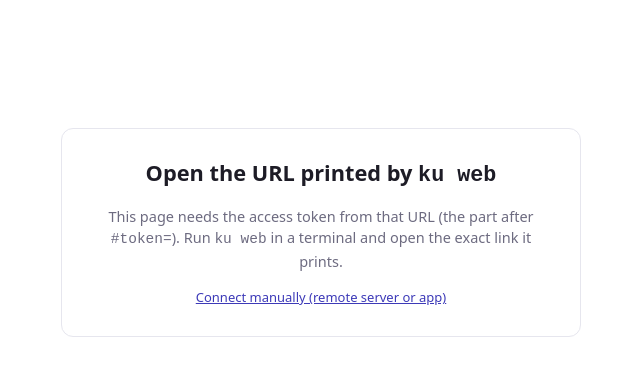
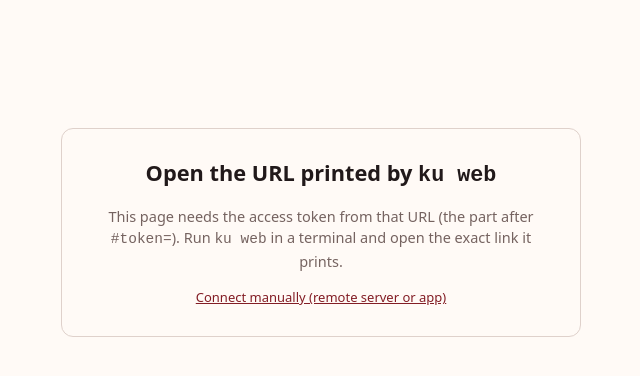
Before and after one commit to anslwy/kurisu, a Svelte app in the folder crates/kurisu/web/: page / in a window 1280 px wide. Shown: the top 376 px of the page, without its empty margins (319-959 px from the left). Built offline with nearby package versions, Linux system fonts and the light colour scheme.

Commit message:
Match web UI palette to Kurisu burgundy and ivory mark

```diff
--- a/crates/kurisu/web/chat.html
+++ b/crates/kurisu/web/chat.html
@@ -4,7 +4,7 @@
   <meta charset="utf-8">
   <meta name="viewport" content="width=device-width, initial-scale=1, viewport-fit=cover">
   <meta name="color-scheme" content="light">
-  <meta name="theme-color" content="#fbf7fd">
+  <meta name="theme-color" content="#fffaf6">
   <meta name="robots" content="noindex">
   <title>Kurisu</title>
 </head>
--- a/crates/kurisu/web/index.html
+++ b/crates/kurisu/web/index.html
@@ -4,7 +4,7 @@
   <meta charset="utf-8">
   <meta name="viewport" content="width=device-width, initial-scale=1, viewport-fit=cover">
   <meta name="color-scheme" content="light dark">
-  <meta name="theme-color" content="#2b2a3d">
+  <meta name="theme-color" content="#240c0e">
   <link rel="manifest" href="./manifest.webmanifest">
   <link rel="icon" href="./icon.svg" type="image/svg+xml">
   <link rel="apple-touch-icon" href="./icon-192.png">
--- a/crates/kurisu/web/src/app.css
+++ b/crates/kurisu/web/src/app.css
@@ -1,19 +1,24 @@
+/* Burgundy and ivory echo the Kurisu mark; status colors keep their meanings. */
 :root {
-  --side: #2b2a3d; --side-fg: #cfcde3; --side-muted: #8e8ca6; --side-hover: #37354d; --side-sel: #4d4ac4; --side-sel-fg: #ffffff;
-  --bg: #ffffff; --bg2: #f7f7fa; --line: #e6e6ee; --fg: #1d1c26; --muted: #6d6b80; --hover: #f5f5fa;
-  --accent: #4d4ac4; --accent-fg: #fff; --link: #3d3ab8;
-  --err-bg: #fdecea; --err: #b3261e; --sys: #6d6b80; --ok: #1f8a4c; --warn: #b26a00; --busy: #6e6af0; --appr: #c2410c;
-  --you: #4d4ac4; --lead: #d9822b; --worker: #2e8b7a; --peer: #9a4fd1;
-  --code: #f2f2f7; --codefg: #c2410c; --chip: #efeff5;
+  color-scheme: light;
+  --side: #240c0e; --side-fg: #f5eeee; --side-muted: #c7acad; --side-hover: #411519; --side-sel: #6b1116; --side-sel-fg: #fff9f5;
+  --bg: #fffaf6; --bg2: #f6eeea; --line: #dfd1cb; --fg: #21191a; --muted: #756360; --hover: #f1e5df;
+  --accent: #6b1116; --accent-fg: #fffaf6; --link: #831d25;
+  --err-bg: #fdecea; --err: #b3261e; --sys: #756360; --ok: #207344; --warn: #8b5900; --busy: #326b9c; --appr: #a3420b;
+  --you: #6b1116; --lead: #925115; --worker: #267564; --peer: #426f9a;
+  --code: #f1e8e2; --codefg: #8a381c; --chip: #efe3dd;
+  --badge: #fff0df; --badge-fg: #6b1116; --appr-fg: #fffaf6;
 }
 @media (prefers-color-scheme: dark) {
   :root {
-    --side: #17161f; --side-fg: #c9c7dd; --side-muted: #7f7d96; --side-hover: #22212e; --side-sel: #5653d6;
-    --bg: #1d1c26; --bg2: #23222e; --line: #302e3d; --fg: #e7e6f0; --muted: #9a98ae; --hover: #262533;
-    --accent: #8784ff; --accent-fg: #14131b; --link: #a3a0ff;
-    --err-bg: #3a1f1e; --err: #ff8f86; --sys: #9a98ae; --ok: #6fd39a; --warn: #f0b35a; --busy: #a6a2ff; --appr: #fb923c;
-    --you: #8784ff; --lead: #f0a35a; --worker: #5cc7b2; --peer: #c792f5;
-    --code: #2a2936; --codefg: #fdba74; --chip: #2a2936;
+    color-scheme: dark;
+    --side: #130a0b; --side-fg: #f5eeee; --side-muted: #c2a7a8; --side-hover: #331518; --side-sel: #6b1116;
+    --bg: #1c1516; --bg2: #261d1e; --line: #493638; --fg: #f4ebe5; --muted: #bfa9a3; --hover: #342426;
+    --accent: #edaaa9; --accent-fg: #2d090d; --link: #f1b9b3;
+    --err-bg: #3a1f1e; --err: #ff9b91; --sys: #bfa9a3; --ok: #77d29d; --warn: #efbd6b; --busy: #87bce8; --appr: #f5b36c;
+    --you: #98464c; --lead: #965c25; --worker: #327b6a; --peer: #426f9a;
+    --code: #302325; --codefg: #efb68f; --chip: #38272a;
+    --appr-fg: #301b07;
   }
 }
 * { box-sizing: border-box; }
@@ -36,7 +41,7 @@ input, textarea, select { font: inherit; color: inherit; }
 .hbtn:hover { background: var(--hover); color: var(--fg); }
 .hbtn.on { background: var(--chip); color: var(--fg); }
 .feedback { font-size: 12.5px; min-height: 1.2em; } .feedback.ok { color: var(--ok); } .feedback.bad { color: var(--err); }
-.overlay { position: fixed; inset: 0; background: rgba(10,10,25,.45); display: grid; place-items: start center; z-index: 20; padding: 12vh 16px 16px; }
+.overlay { position: fixed; inset: 0; background: rgba(15,5,7,.5); display: grid; place-items: start center; z-index: 20; padding: 12vh 16px 16px; }
 .modal { background: var(--bg); border-radius: 10px; width: min(480px, 100%); padding: 16px; display: flex; flex-direction: column; gap: 10px; box-shadow: 0 12px 40px rgba(0,0,0,.3); }
 .modal h3 { margin: 0; font-size: 16px; }
 .modal input, .modal textarea, .field input, .field select, .field textarea { width: 100%; border: 1px solid var(--line); background: var(--bg2); border-radius: 6px; padding: 6px 9px; outline: none; }
--- a/crates/kurisu/web/src/chat/chat.css
+++ b/crates/kurisu/web/src/chat/chat.css
@@ -1,19 +1,19 @@
 :root {
   color-scheme: light;
-  --bg: #fbf7fd;
-  --side: #fff9fc;
-  --side2: #f9eefb;
-  --line: #efdfee;
-  --text: #3e3249;
-  --dim: #8e819b;
-  --accent: #b05bd8;
-  --accent2: #e56fb4;
-  --mine: #dfc2f7;
-  --mine-text: #3b2650;
-  --card: #fffdf8;
-  --warn: #c58b31;
-  --bad: #c94d68;
-  --ok: #57b98b;
+  --bg: #fffaf6;
+  --side: #fffaf6;
+  --side2: #f1e5df;
+  --line: #dfd1cb;
+  --text: #21191a;
+  --dim: #6e5c59;
+  --accent: #6b1116;
+  --accent2: #8a252c;
+  --mine: #6b1116;
+  --mine-text: #fffaf6;
+  --card: #fffdf9;
+  --warn: #8b5900;
+  --bad: #b3261e;
+  --ok: #207344;
 }
 * { box-sizing: border-box; }
 html, body { height: 100%; }
@@ -33,7 +33,7 @@ button, input, textarea { font: inherit; color: inherit; }
 .side {
   width: 320px;
   flex: 0 0 320px;
-  background: linear-gradient(180deg, #fffafd 0%, #fff5fa 100%);
+  background: linear-gradient(180deg, #fffaf6 0%, #f6eeea 100%);
   border-right: 1px solid var(--line);
   display: flex;
   flex-direction: column;
@@ -46,7 +46,7 @@ button, input, textarea { font: inherit; color: inherit; }
   gap: 8px;
   border-bottom: 1px solid var(--line);
 }
-.side h1 { font-size: 17px; margin: 0; flex: 1; letter-spacing: 0.01em; color: #4d355c; }
+.side h1 { font-size: 17px; margin: 0; flex: 1; letter-spacing: 0.01em; color: #6b1116; }
 .side .toggle {
   font-size: 12px;
   color: var(--dim);
@@ -79,10 +79,10 @@ button, input, textarea { font: inherit; color: inherit; }
   align-items: flex-start;
   transition: background 0.14s ease, box-shadow 0.14s ease;
 }
-.row:hover { background: #fbf0fb; }
+.row:hover { background: #f1e5df; }
 .row.on {
-  background: linear-gradient(135deg, #f3e2ff, #ffe3f2);
-  box-shadow: inset 0 0 0 1px #ecd1f2, 0 4px 14px rgba(176, 91, 216, 0.10);
+  background: linear-gradient(135deg, #f0dfd7, #f7eae2);
+  box-shadow: inset 0 0 0 1px #d7b9ae, 0 4px 14px rgba(107, 17, 22, 0.10);
 }
 .avatar {
   width: 40px;
@@ -93,12 +93,12 @@ button, input, textarea { font: inherit; color: inherit; }
   place-items: center;
   font-weight: 700;
   font-size: 14px;
-  background: linear-gradient(145deg, #c084fc, #f472b6);
+  background: linear-gradient(145deg, #6b1116, #8a252c);
   color: #fff;
   text-transform: uppercase;
-  box-shadow: 0 2px 8px rgba(192, 100, 214, 0.22);
+  box-shadow: 0 2px 8px rgba(107, 17, 22, 0.22);
 }
-.row.arch .avatar { background: #f0e4f2; color: #b09ab8; box-shadow: none; }
+.row.arch .avatar { background: #e8ded8; color: #6e5c59; box-shadow: none; }
 .who { flex: 1; min-width: 0; display: block; }
 .top { display: flex; gap: 8px; align-items: baseline; }
 .name {
@@ -109,7 +109,7 @@ button, input, textarea { font: inherit; color: inherit; }
   overflow: hidden;
   text-overflow: ellipsis;
   flex: 1;
-  color: #3e3249;
+  color: #21191a;
 }
 .time { font-size: 11px; color: var(--dim); flex: 0 0 auto; }
 .preview {
@@ -121,14 +121,14 @@ button, input, textarea { font: inherit; color: inherit; }
   text-overflow: ellipsis;
   margin-top: 2px;
 }
-.dot { width: 8px; height: 8px; border-radius: 50%; background: #d8c7dd; flex: 0 0 8px; margin-top: 6px; }
-.dot.working { background: var(--ok); box-shadow: 0 0 0 0 rgba(87, 185, 139, 0.7); animation: pulse 1.6s infinite; }
+.dot { width: 8px; height: 8px; border-radius: 50%; background: #bca8a0; flex: 0 0 8px; margin-top: 6px; }
+.dot.working { background: var(--ok); box-shadow: 0 0 0 0 rgba(32, 115, 68, 0.7); animation: pulse 1.6s infinite; }
 .dot.paused { background: var(--warn); }
-.dot.archived { background: #ddcfdf; }
+.dot.archived { background: #cbbab2; }
 @keyframes pulse {
-  0% { box-shadow: 0 0 0 0 rgba(87, 185, 139, 0.6); }
-  70% { box-shadow: 0 0 0 7px rgba(87, 185, 139, 0); }
-  100% { box-shadow: 0 0 0 0 rgba(87, 185, 139, 0); }
+  0% { box-shadow: 0 0 0 0 rgba(32, 115, 68, 0.6); }
+  70% { box-shadow: 0 0 0 7px rgba(32, 115, 68, 0); }
+  100% { box-shadow: 0 0 0 0 rgba(32, 115, 68, 0); }
 }
 .empty { color: var(--dim); padding: 18px; font-size: 13px; }
 
@@ -141,25 +141,25 @@ button, input, textarea { font: inherit; color: inherit; }
   min-height: 0;
   background-color: var(--bg);
   background-image:
-    radial-gradient(circle at 12% 12%, rgba(255, 196, 222, 0.55) 0 8%, transparent 27%),
-    radial-gradient(circle at 88% 8%, rgba(214, 183, 255, 0.45) 0 10%, transparent 30%),
-    radial-gradient(circle at 78% 85%, rgba(255, 183, 214, 0.32) 0 12%, transparent 34%),
-    radial-gradient(circle at 20% 90%, rgba(196, 168, 255, 0.30) 0 10%, transparent 30%),
-    linear-gradient(140deg, #fdf8ff 0%, #f8f0fb 45%, #fff5f8 100%);
+    radial-gradient(circle at 12% 12%, rgba(169, 108, 107, 0.08) 0 8%, transparent 27%),
+    radial-gradient(circle at 88% 8%, rgba(180, 151, 132, 0.10) 0 10%, transparent 30%),
+    radial-gradient(circle at 78% 85%, rgba(169, 108, 107, 0.05) 0 12%, transparent 34%),
+    radial-gradient(circle at 20% 90%, rgba(180, 151, 132, 0.08) 0 10%, transparent 30%),
+    linear-gradient(140deg, #fffaf6 0%, #f6eeea 45%, #f8f1e9 100%);
 }
 .topbar {
   display: flex;
   align-items: center;
   gap: 10px;
   padding: 10px 14px;
-  border-bottom: 1px solid rgba(239, 223, 238, 0.9);
-  background: rgba(255, 250, 253, 0.82);
+  border-bottom: 1px solid rgba(223, 209, 203, 0.9);
+  background: rgba(255, 250, 246, 0.82);
   backdrop-filter: blur(10px);
   min-height: 56px;
 }
-.menu { display: none; background: none; border: 0; font-size: 20px; padding: 2px 6px; cursor: pointer; color: #7a5a8a; }
+.menu { display: none; background: none; border: 0; font-size: 20px; padding: 2px 6px; cursor: pointer; color: #6b1116; }
 .titles { min-width: 0; }
-.title { font-weight: 650; white-space: nowrap; overflow: hidden; text-overflow: ellipsis; color: #3e3249; }
+.title { font-weight: 650; white-space: nowrap; overflow: hidden; text-overflow: ellipsis; color: #21191a; }
 .sub { font-size: 12px; color: var(--dim); white-space: nowrap; overflow: hidden; text-overflow: ellipsis; }
 .net { font-size: 11px; color: var(--warn); margin-left: auto; }
 .err { font-size: 12px; color: var(--bad); padding: 4px 14px; border-top: 1px solid var(--line); }
@@ -191,42 +191,42 @@ button, input, textarea { font: inherit; color: inherit; }
   padding: 8px 13px 6px;
   border-radius: 18px;
   background: var(--card);
-  border: 1px solid #f2e6ee;
-  box-shadow: 0 2px 10px rgba(98, 58, 110, 0.05);
+  border: 1px solid #dfd1cb;
+  box-shadow: 0 2px 10px rgba(33, 25, 26, 0.05);
   white-space: pre-wrap;
   word-wrap: break-word;
   overflow-wrap: anywhere;
   font-size: 14.5px;
 }
-.b .meta { font-size: 11px; color: #a18caf; margin-bottom: 3px; font-weight: 600; }
+.b .meta { font-size: 11px; color: #6e5c59; margin-bottom: 3px; font-weight: 600; }
 .b .text { color: var(--text); }
-.b .stamp { font-size: 10.5px; color: #b3a1bd; margin-top: 4px; text-align: right; }
+.b .stamp { font-size: 10.5px; color: #6e5c59; margin-top: 4px; text-align: right; }
 .b.user {
   align-self: flex-end;
-  background: linear-gradient(135deg, #e3c6fb, #d3aef2);
+  background: linear-gradient(135deg, #6b1116, #7e2027);
   border-color: transparent;
   color: var(--mine-text);
   border-bottom-right-radius: 6px;
 }
 .b.user .text { color: var(--mine-text); }
-.b.user .meta, .b.user .stamp { color: #8f6ca5; }
+.b.user .meta, .b.user .stamp { color: #f1d9d0; }
 .b.agent { align-self: flex-start; border-bottom-left-radius: 6px; }
-.b.peer { align-self: flex-start; border-color: #ead8f8; background: #f7edff; border-bottom-left-radius: 6px; }
-.b.error { align-self: flex-start; background: #fff0f3; border-color: #f6ccd7; color: #a23e59; }
-.b.error .text { color: #a23e59; }
-.b.approval { align-self: flex-start; background: #fff7e9; border-color: #f4dfb5; color: #8a6424; }
-.b.approval .text { color: #8a6424; }
+.b.peer { align-self: flex-start; border-color: #c6d7d1; background: #eff5f1; border-bottom-left-radius: 6px; }
+.b.error { align-self: flex-start; background: #fdecea; border-color: #edbcb4; color: #a32821; }
+.b.error .text { color: #a32821; }
+.b.approval { align-self: flex-start; background: #fff3de; border-color: #dfc58f; color: #805100; }
+.b.approval .text { color: #805100; }
 .b.compaction {
   align-self: center;
   color: var(--dim);
   font-style: italic;
   font-size: 13px;
   background: transparent;
-  border: 1px dashed #e7d6ea;
+  border: 1px dashed #d3bdb3;
   box-shadow: none;
 }
 .b.pending { opacity: 0.55; }
-.b.streaming { border-color: #e4c9ee; }
+.b.streaming { border-color: #a96c6b; }
 .caret {
   display: inline-block;
   width: 2px;
@@ -246,9 +246,9 @@ button, input, textarea { font: inherit; color: inherit; }
   align-self: flex-start;
   max-width: min(760px, 92%);
   background: #fffaf6;
-  border: 1px solid #f0e2e8;
+  border: 1px solid #dfd1cb;
   border-radius: 14px;
-  box-shadow: 0 2px 8px rgba(98, 58, 110, 0.04);
+  box-shadow: 0 2px 8px rgba(33, 25, 26, 0.04);
   overflow: hidden;
   font-size: 13px;
 }
@@ -269,36 +269,36 @@ button, input, textarea { font: inherit; color: inherit; }
   transition: transform 0.14s ease;
 }
 .toolrow[open] summary::before { transform: rotate(90deg); }
-.tname { font-weight: 650; color: #6a3f86; white-space: nowrap; }
+.tname { font-weight: 650; color: #6b1116; white-space: nowrap; }
 .targ {
   flex: 1;
   min-width: 0;
   overflow: hidden;
   text-overflow: ellipsis;
   white-space: nowrap;
-  color: #8e7a98;
+  color: #6e5c59;
   font: 12px ui-monospace, SFMono-Regular, Menlo, monospace;
 }
-.tst { font-size: 10.5px; text-transform: uppercase; letter-spacing: 0.05em; color: #b09ab8; }
-.tbody { border-top: 1px dashed #efe0ea; padding: 8px 12px 10px; background: #fffdfb; }
+.tst { font-size: 10.5px; text-transform: uppercase; letter-spacing: 0.05em; color: #6e5c59; }
+.tbody { border-top: 1px dashed #dfd1cb; padding: 8px 12px 10px; background: #fffdf9; }
 .tbody pre {
   margin: 0;
   white-space: pre-wrap;
   word-break: break-word;
-  color: #62546b;
+  color: #544641;
   font: 12px/1.45 ui-monospace, SFMono-Regular, Menlo, monospace;
   max-height: 260px;
   overflow: auto;
 }
-.tbody pre + pre { margin-top: 8px; padding-top: 8px; border-top: 1px dashed #f2e7ef; }
+.tbody pre + pre { margin-top: 8px; padding-top: 8px; border-top: 1px dashed #dfd1cb; }
 
 /* ---------------- composer ---------------- */
 .composer {
   display: flex;
   gap: 8px;
   padding: 10px 12px calc(10px + env(safe-area-inset-bottom));
-  border-top: 1px solid rgba(239, 223, 238, 0.95);
-  background: rgba(255, 250, 253, 0.94);
+  border-top: 1px solid rgba(223, 209, 203, 0.95);
+  background: rgba(255, 250, 246, 0.94);
   backdrop-filter: blur(10px);
   position: sticky;
   bottom: 0;
@@ -308,17 +308,17 @@ button, input, textarea { font: inherit; color: inherit; }
   flex: 1;
   resize: none;
   background: #fff;
-  border: 1px solid #eddff0;
+  border: 1px solid #dfd1cb;
   border-radius: 22px;
   padding: 10px 15px;
   max-height: 140px;
   outline: none;
   line-height: 1.35;
   color: var(--text);
-  box-shadow: inset 0 1px 2px rgba(98, 58, 110, 0.03);
+  box-shadow: inset 0 1px 2px rgba(33, 25, 26, 0.03);
 }
-.composer textarea::placeholder { color: #b3a1bd; }
-.composer textarea:focus { border-color: #d8a6e6; box-shadow: 0 0 0 3px rgba(176, 91, 216, 0.10); }
+.composer textarea::placeholder { color: #6e5c59; }
+.composer textarea:focus { border-color: #9c5253; box-shadow: 0 0 0 3px rgba(107, 17, 22, 0.10); }
 .composer button {
   background: linear-gradient(135deg, var(--accent), var(--accent2));
   color: #fff;
@@ -328,10 +328,10 @@ button, input, textarea { font: inherit; color: inherit; }
   min-width: 78px;
   cursor: pointer;
   font-weight: 650;
-  box-shadow: 0 3px 10px rgba(176, 91, 216, 0.22);
+  box-shadow: 0 3px 10px rgba(107, 17, 22, 0.22);
 }
 .composer button:disabled { opacity: 0.55; cursor: default; box-shadow: none; }
-.composer button.stop { background: linear-gradient(135deg, #e05a7a, #c23e63); box-shadow: 0 3px 10px rgba(194, 62, 99, 0.22); }
+.composer button.stop { background: linear-gradient(135deg, #3e3332, #21191a); box-shadow: 0 3px 10px rgba(33, 25, 26, 0.22); }
 .stop-icon {
   display: inline-block;
   width: 10px;
@@ -353,11 +353,11 @@ button, input, textarea { font: inherit; color: inherit; }
     transition: transform 0.18s ease;
     width: 86vw;
     flex-basis: 86vw;
-    box-shadow: 8px 0 24px rgba(98, 58, 110, 0.18);
+    box-shadow: 8px 0 24px rgba(33, 25, 26, 0.18);
   }
   .app.open .side { transform: none; }
   .menu { display: block; }
-  .app.open .scrim { display: block; position: fixed; inset: 0; background: rgba(80, 50, 94, 0.25); z-index: 10; }
+  .app.open .scrim { display: block; position: fixed; inset: 0; background: rgba(33, 25, 26, 0.25); z-index: 10; }
   .b { max-width: 88%; }
   .msgs { padding: 12px 8px 8px; }
   .toolrow { max-width: 96%; }
--- a/crates/kurisu/web/src/components/Sidebar.svelte
+++ b/crates/kurisu/web/src/components/Sidebar.svelte
@@ -92,7 +92,7 @@
   .ws small { display: block; font-size: 11px; color: var(--side-muted); font-weight: 400; }
   .sbtn { border: 0; background: transparent; color: var(--side-fg); width: 28px; height: 28px; border-radius: 6px; font-size: 17px; }
   .sbtn:hover { background: var(--side-hover); }
-  .apprs { margin: 6px 12px 0; border: 0; border-radius: 6px; padding: 5px 10px; background: var(--appr); color: #fff; font-size: 12.5px; font-weight: 600; text-align: left; }
+  .apprs { margin: 6px 12px 0; border: 0; border-radius: 6px; padding: 5px 10px; background: var(--appr); color: var(--appr-fg); font-size: 12.5px; font-weight: 600; text-align: left; }
   .jump { margin: 10px 12px 4px; border: 1px solid rgba(255,255,255,.12); background: transparent; border-radius: 6px; padding: 5px 10px; color: var(--side-muted); font-size: 13px; display: flex; justify-content: space-between; text-align: left; }
   .jump:hover { background: var(--side-hover); }
   .jump kbd { font: 11px ui-monospace, monospace; opacity: .8; }
@@ -115,7 +115,7 @@
   .hash { opacity: .7; flex: none; }
   .cname { overflow: hidden; text-overflow: ellipsis; flex: 1; }
   .role { font-size: 10px; opacity: .65; flex: none; text-transform: uppercase; }
-  .mbadge { background: #e5484d; color: #fff; border-radius: 9px; font-size: 11px; font-weight: 700; padding: 0 6px; min-width: 18px; text-align: center; flex: none; }
+  .mbadge { background: var(--badge); color: var(--badge-fg); border-radius: 9px; font-size: 11px; font-weight: 700; padding: 0 6px; min-width: 18px; text-align: center; flex: none; }
   .side-empty { padding: 10px 16px; color: var(--side-muted); font-size: 13px; }
   @media (max-width: 760px) {
     nav { position: fixed; left: 0; top: 0; bottom: 0; width: 82%; max-width: 300px; z-index: 16; transform: translateX(-100%); transition: transform .15s; }
```
Also changed, not shown: crates/kurisu/web/public/icon.svg, crates/kurisu/web/public/manifest.webmanifest, 10 other files (tests, documents, lock files or other folders).
